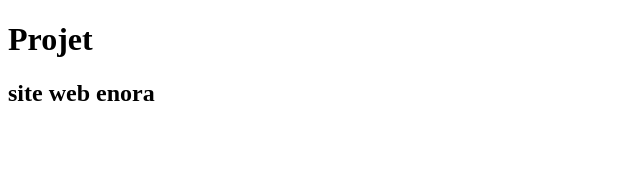
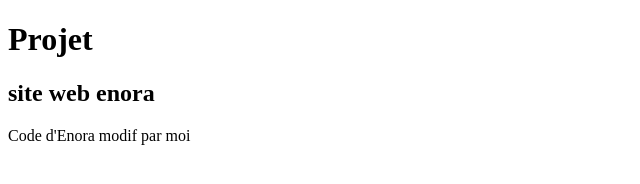
Before and after one commit to enoralrr/Projet2, a plain HTML site: page mon-site-web/index.html in a window 1280 px wide. Shown: the whole page, without its empty margins (0-640 px from the left). Drawn offline with Linux system fonts and the light colour scheme.

Commit message:
commit Nicolas

```diff
--- a/mon-site-web/index.html
+++ b/mon-site-web/index.html
@@ -10,3 +10,5 @@
     <h2>site web enora</h2>
 </body>
 </html>
+
+Code d'Enora modif par moi
```
